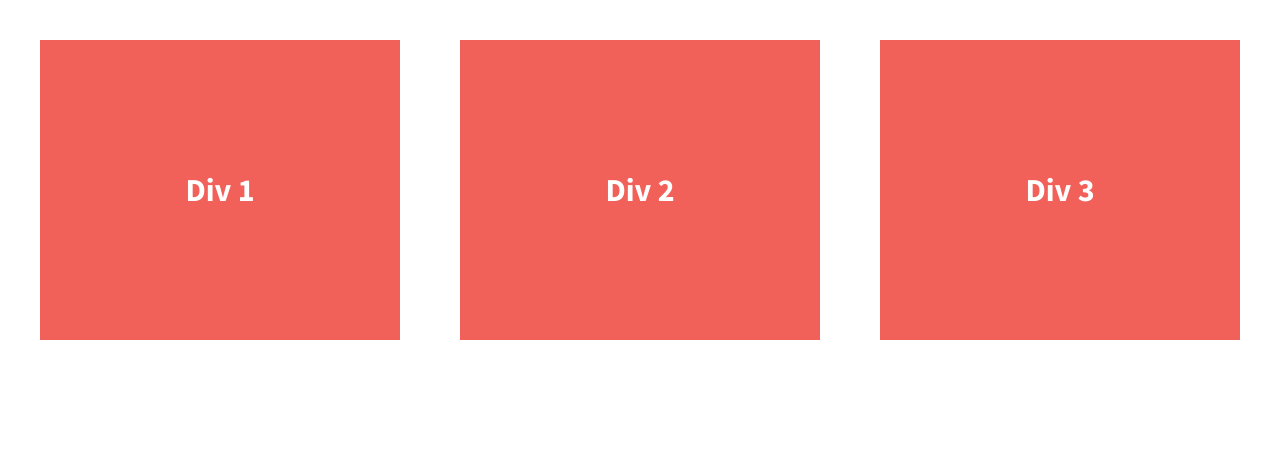
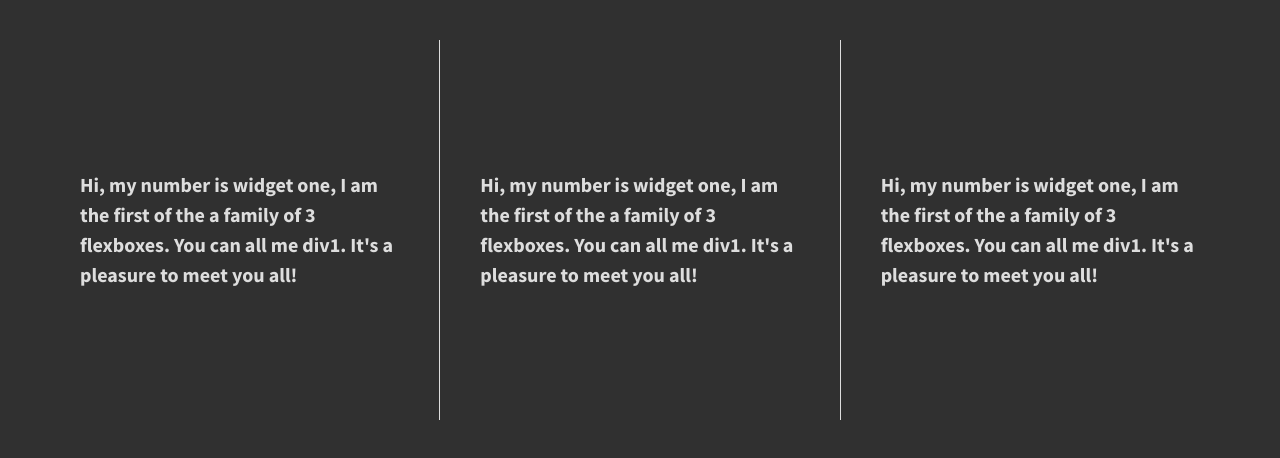
Before and after one commit to JasonA-work/div-flexbox-exercise, a plain HTML site: page index.html in a window 1280 px wide. Drawn offline with nearby package versions, Linux system fonts and the light colour scheme.

Commit message:
Changed background color to grey, and filled in divs, and add borders.

```diff
--- a/css/main.css
+++ b/css/main.css
@@ -97,7 +97,7 @@ textarea {
 
 
 html {
-  background-color: #fff;
+  background-color: #303030;
   height: 100%;
 }
 
@@ -117,15 +117,20 @@ body {
 
 .div-1, .div-2, .div-3 {
   /*give the divs a width of 30%, add display:flex, set justify-content and align-items to center*/
-  color: #fff;
+  color: #ddd;
+    padding: 40px;
   line-height: 1.5em;
-  font-size: 1.6em;
-  background-color: #f16059;
+  font-size: 1em;
   height: 300px;
     display: flex;
     width: 30%;
     justify-content: center;
     align-items: center;
+}
+
+.div-2 {
+    border-left: 1px solid #ddd;
+    border-right: 1px solid #ddd;
 }
 
 
--- a/index.html
+++ b/index.html
@@ -23,13 +23,13 @@
 
         <section class="wrapper">
             <div class="div-1">
-                Div 1
+                <p>Hi, my number is widget one, I am the first of the a family of 3 flexboxes. You can all me div1. It's a pleasure to meet you all!</p>
             </div>
             <div class="div-2">
-                Div 2
+                <p>Hi, my number is widget one, I am the first of the a family of 3 flexboxes. You can all me div1. It's a pleasure to meet you all!</p>
             </div>
             <div class="div-3">
-                Div 3
+                <p>Hi, my number is widget one, I am the first of the a family of 3 flexboxes. You can all me div1. It's a pleasure to meet you all!</p>
             </div>
         </section>
 
```
